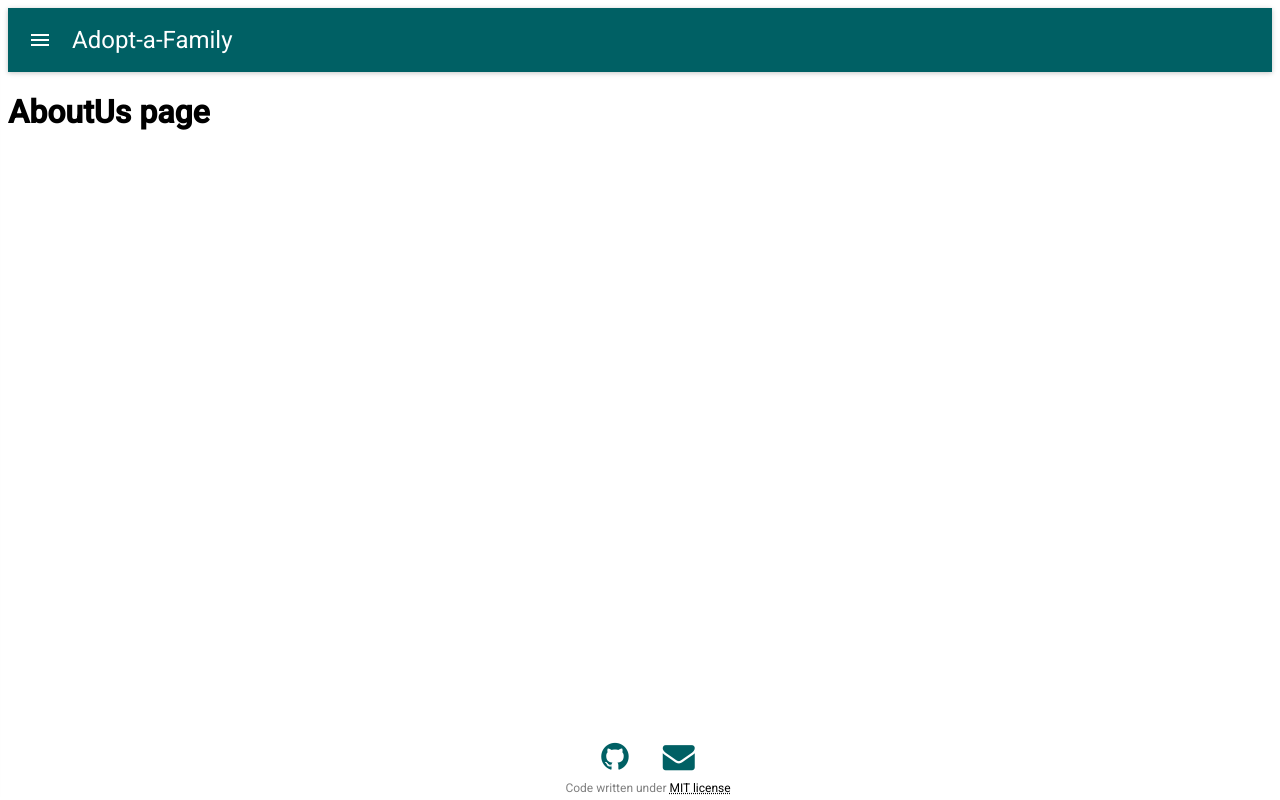
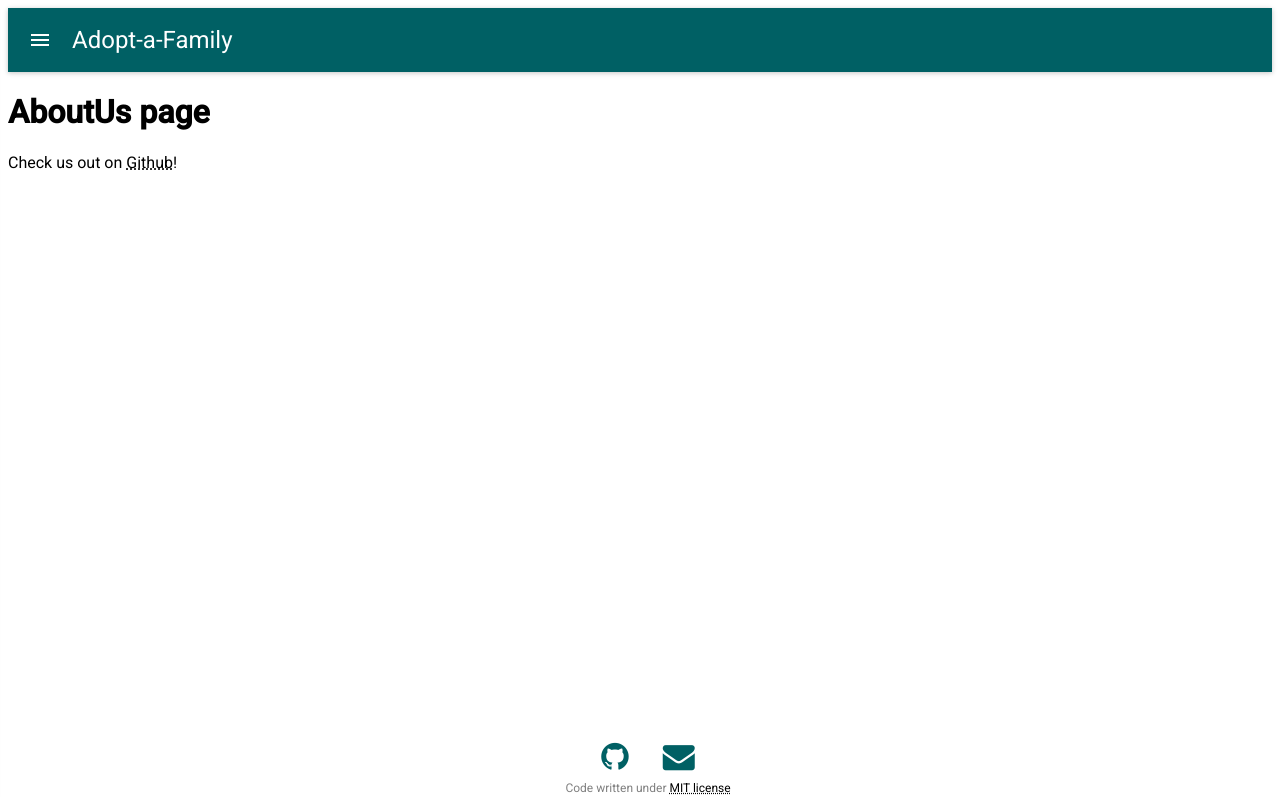
Before and after one commit to the-after-hours/adopt-a-family, a React (Create React App) app: page /aboutus in a window 1280 px wide. Built offline with nearby package versions, Linux system fonts and the light colour scheme.

Commit message:
Add link to github on about us page

```diff
--- a/src/components/AboutUs.js
+++ b/src/components/AboutUs.js
@@ -1,11 +1,14 @@
 // Page to create/About Us
 
 import React from 'react';
+import { Link } from 'react-router-dom';
+import links from '../constants/links';
 
 const AboutUs = (props) => {
   return (
     <div>
       <h1>AboutUs page</h1>
+      Check us out on <a href={links.github}>Github</a>!
     </div>
   );
 };
```
